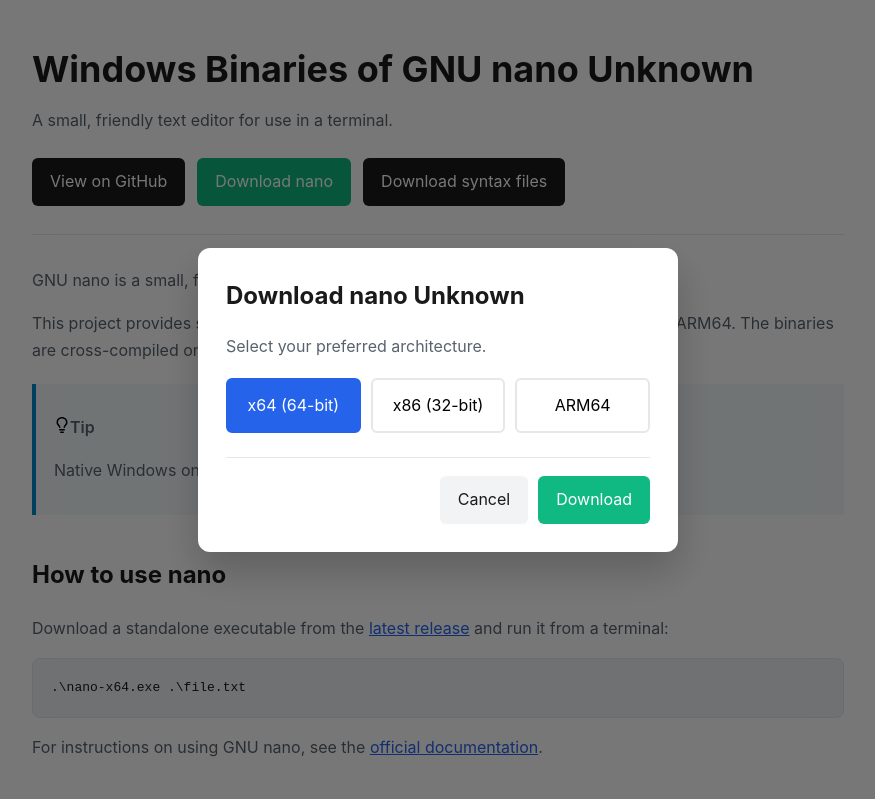
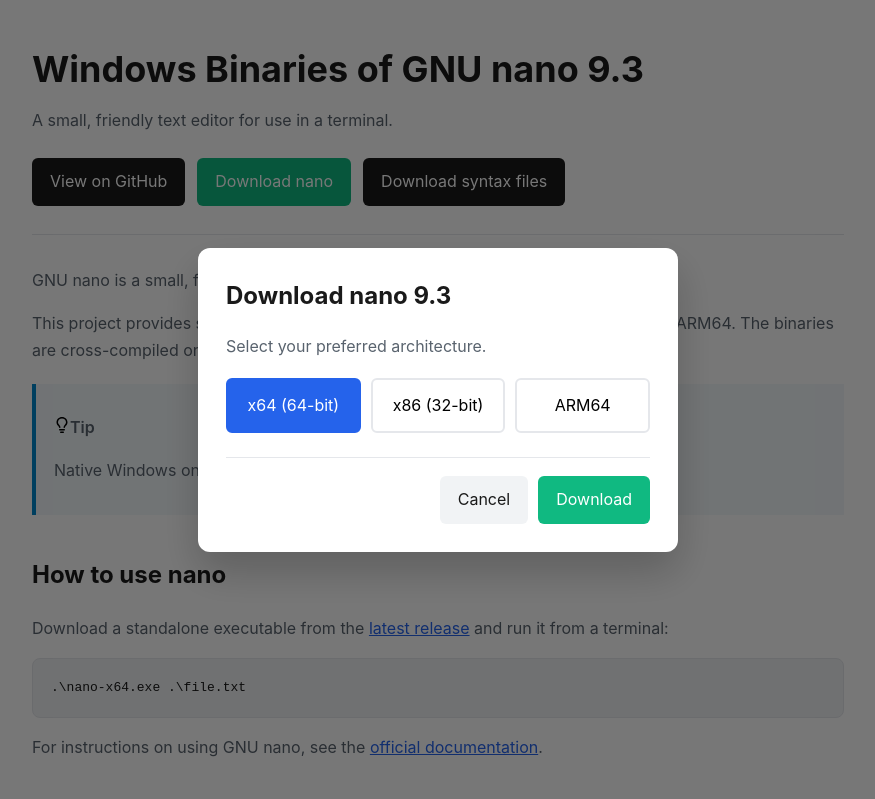
Before and after one commit to KnugiHK/nano-on-windows, a plain HTML site: page index.html in a window 1280 px wide. Both pictures are taken after a click on the button "Download nano". Shown: the top 799 px of the page, without its empty margins (202-1077 px from the left). Drawn offline with Linux system fonts and the light colour scheme.

Commit message:
deploy: d00ef041f94e245cc674fa63b8cd225c0b73e14a

```diff
--- a/index.html
+++ b/index.html
@@ -3,7 +3,7 @@
 <head>
     <meta charset="UTF-8">
     <meta name="viewport" content="width=device-width, initial-scale=1.0">
-    <title>Windows Binaries of GNU nano Unknown</title>
+    <title>Windows Binaries of GNU nano 9.3</title>
     <style>
         :root {
             color-scheme: light;
@@ -55,7 +55,7 @@
 <body>
     <div class="container">
         <header>
-            <h1>Windows Binaries of GNU nano Unknown</h1>
+            <h1>Windows Binaries of GNU nano 9.3</h1>
             <p class="subtitle">A small, friendly text editor for use in a terminal.</p>
             <div class="button-group">
                 <a class="btn" href="https://github.com/KnugiHK/nano-on-windows">View on GitHub</a>
@@ -156,7 +156,7 @@ cd nano-for-windows
     </div>
     <div id="downloadModal" class="modal" role="dialog" aria-modal="true" aria-labelledby="modalTitle">
         <div class="modal-content">
-            <h2 id="modalTitle">Download nano Unknown</h2>
+            <h2 id="modalTitle">Download nano 9.3</h2>
             <p>Select your preferred architecture.</p>
             <div class="option-buttons">
                 <button class="option-btn selected" data-arch="x64">x64 (64-bit)</button>
```
